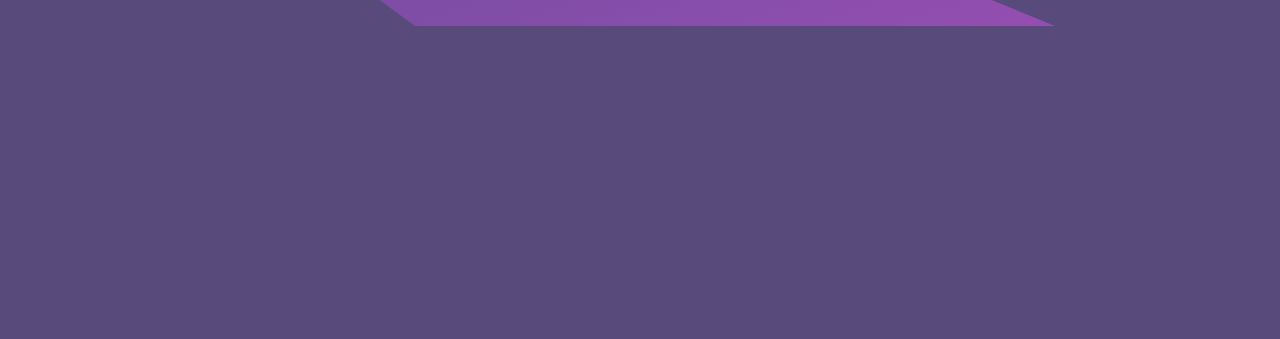
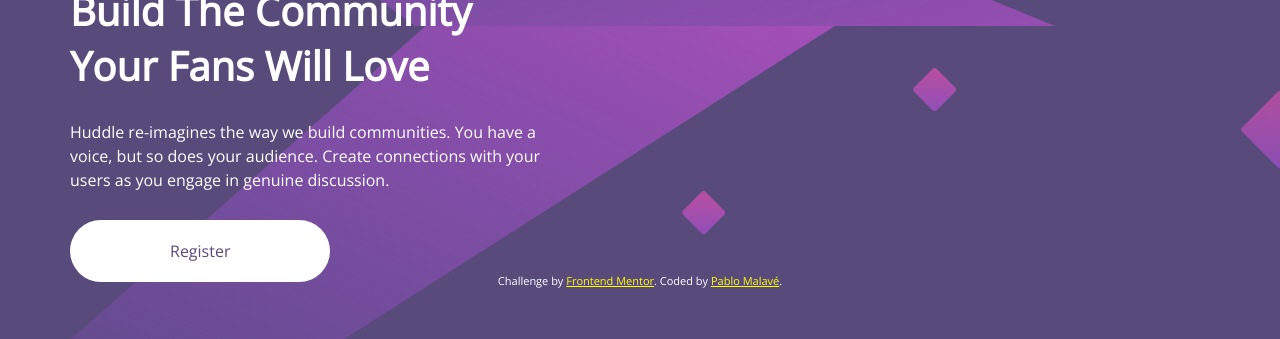
Before and after one commit to pablomalave/Huddle-FrontEnd-Mentor, a plain HTML site: page index.html in a window 1280 px wide. Shown: the part 774-1113 px from the top of the page. Before the commit the page ends 800 px from the top, so only its background shows below. Drawn offline with nearby package versions, Linux system fonts and the light colour scheme.

Commit message:
con FlexBox para el contenido
- El DIV "Contenido" se colocó en modo FLEX, configurado como WRAP y justificado como SPACE-BETWEEN.
- El DIV "Social" a fines de alinearlo a la derecha se utilizó "margin: 0 0 0 auto;"

```diff
--- a/css/styles.css
+++ b/css/styles.css
@@ -35,16 +35,20 @@ p{
 }
 
 .Columna1{
-    width: 50%;
     display: inline-block;
 }
 
 .Columna2{
-    width: 35%;
+    width: 40%;
     display: inline-block;
-    margin-left: 50px;
+    margin-left: 20px;
     margin-top: 20px;
-    position: absolute;
+}
+
+.Contenido{
+    display: flex;
+    flex-wrap: wrap;
+    justify-content: space-between;
 }
 
 .illustration{
@@ -57,8 +61,7 @@ p{
 }
 
 .social{
-    text-align: right;
-    margin: 0px 5rem;
+    margin: 0 0 0 auto;
 }
 
 .social-logo{
```
